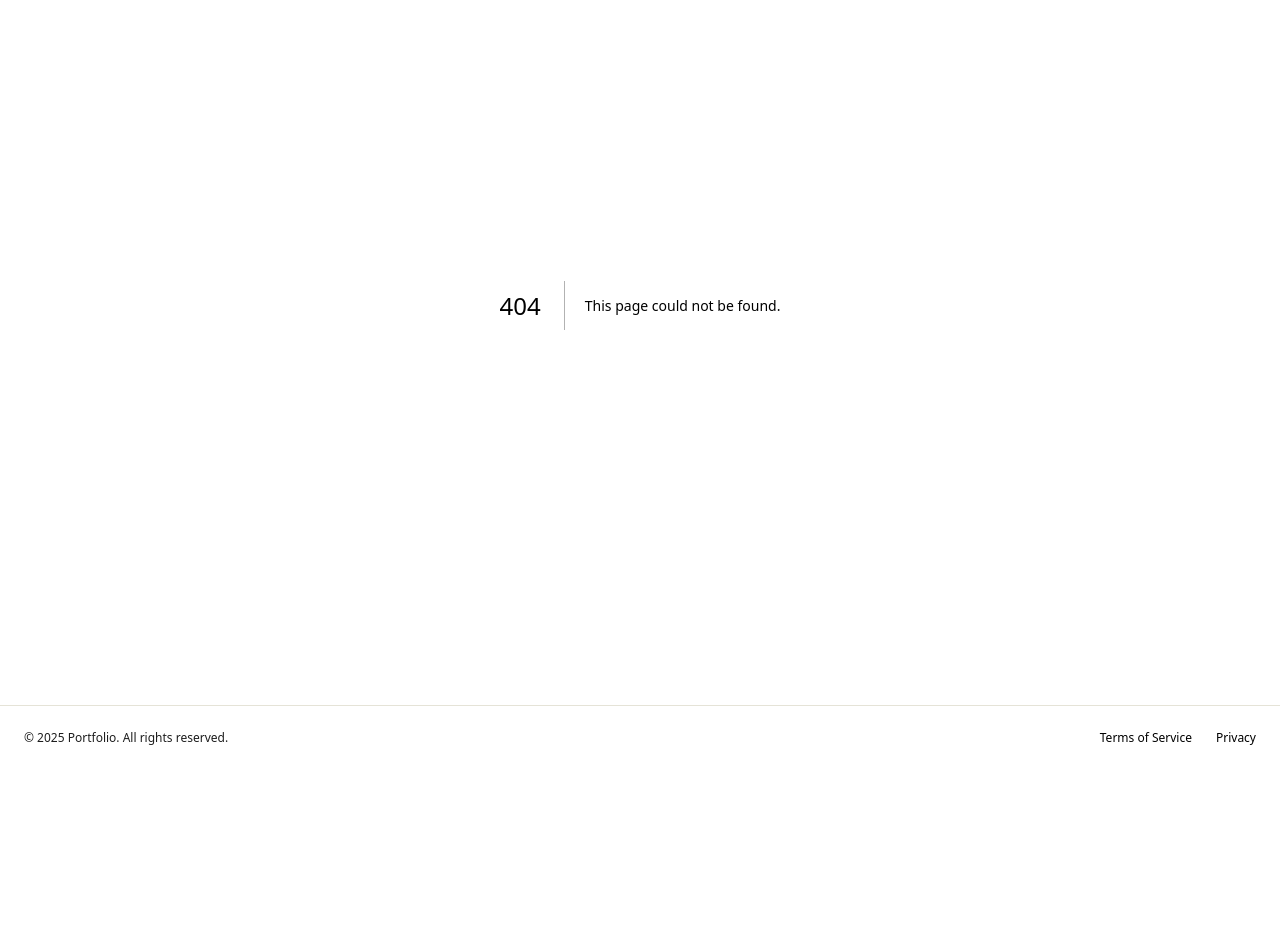
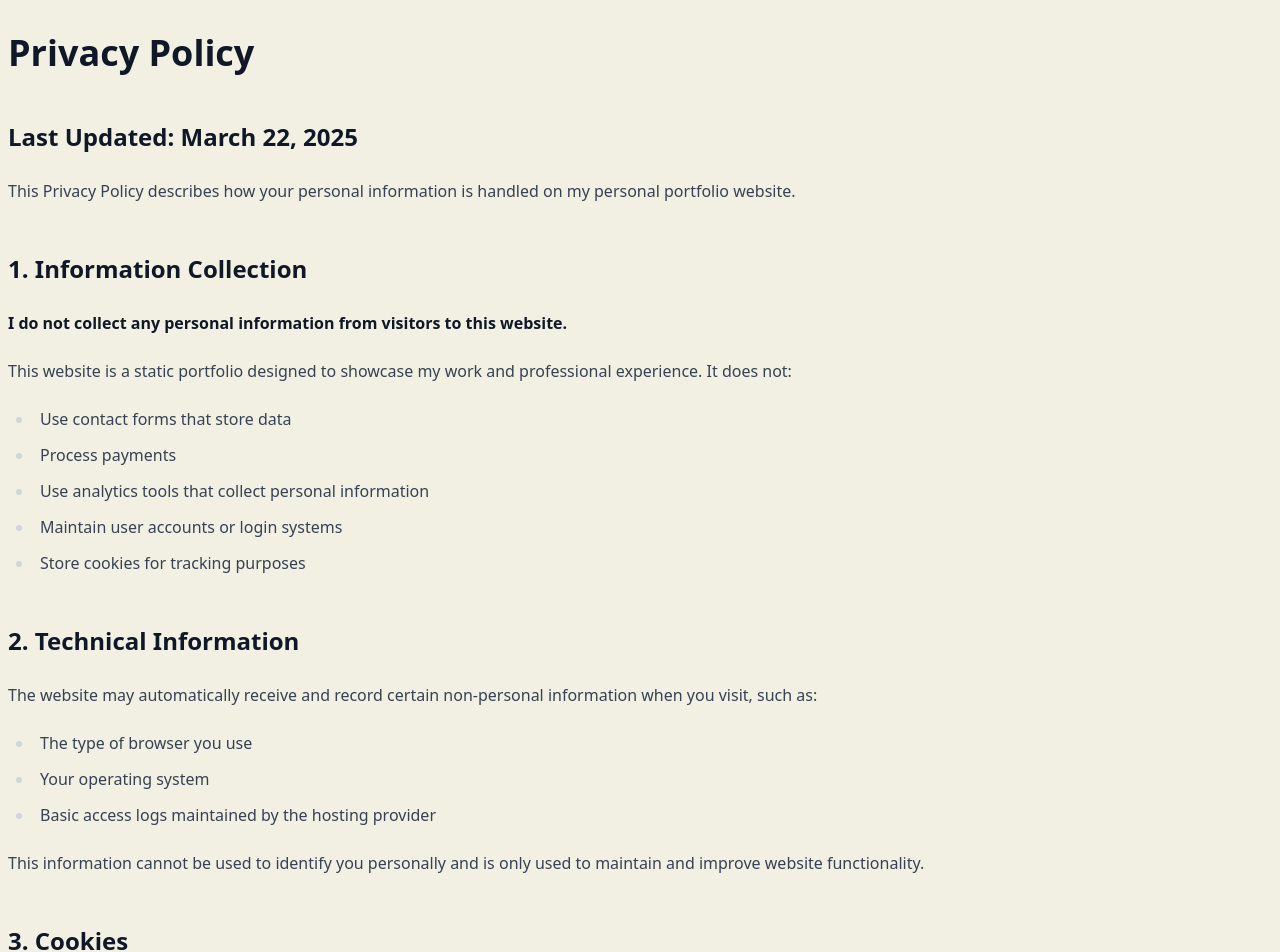
Before and after one commit to Federiko9811/portfolio-frontend, a Next.js app: page /privacy in a window 1280 px wide. Before the commit this address had no page. Shown: the part 160-1112 px from the top of the page. Before the commit the page ends 930 px from the top, so only its background shows below. Built offline with nearby package versions, Linux system fonts and the light colour scheme; what tailwindcss-animated would draw is missing.

Commit message:
add terms of service and privacy pages

```diff
--- /dev/null
+++ b/app/privacy/page.tsx
@@ -0,0 +1,85 @@
+'use client'
+import React, { useRef } from 'react';
+import BaseContainer from "@/components/containers/base-container";
+import { motion, useInView } from "framer-motion";
+
+const PrivacyPage = () => {
+    const contentRef = useRef(null);
+    const isInView = useInView(contentRef, { once: true, amount: 0.1 });
+
+    return (
+        <BaseContainer>
+            <motion.div
+                className="prose max-w-none dark:prose-invert min-h-screen py-12 md:py-24 lg:py-32"
+                ref={contentRef}
+                initial={{ opacity: 0 }}
+                animate={isInView ? { opacity: 1 } : { opacity: 0 }}
+                transition={{ duration: 0.6 }}
+            >
+                <motion.h1
+                    initial={{ opacity: 0, y: 20 }}
+                    animate={isInView ? { opacity: 1, y: 0 } : { opacity: 0, y: 20 }}
+                    transition={{ delay: 0.2, duration: 0.5 }}
+                >
+                    Privacy Policy
+                </motion.h1>
+
+                <motion.div
+                    initial={{ opacity: 0, y: 20 }}
+                    animate={isInView ? { opacity: 1, y: 0 } : { opacity: 0, y: 20 }}
+                    transition={{ delay: 0.4, duration: 0.5 }}
+                >
+                    <h2>Last Updated: March 22, 2025</h2>
+
+                    <p>This Privacy Policy describes how your personal information is handled on my personal portfolio website.</p>
+
+                    <h2>1. Information Collection</h2>
+                    <p><strong>I do not collect any personal information from visitors to this website.</strong></p>
+                    <p>This website is a static portfolio designed to showcase my work and professional experience. It does not:</p>
+                    <ul>
+                        <li>Use contact forms that store data</li>
+                        <li>Process payments</li>
+                        <li>Use analytics tools that collect personal information</li>
+                        <li>Maintain user accounts or login systems</li>
+                        <li>Store cookies for tracking purposes</li>
+                    </ul>
+
+                    <h2>2. Technical Information</h2>
+                    <p>The website may automatically receive and record certain non-personal information when you visit, such as:</p>
+                    <ul>
+                        <li>The type of browser you use</li>
+                        <li>Your operating system</li>
+                        <li>Basic access logs maintained by the hosting provider</li>
+                    </ul>
+                    <p>This information cannot be used to identify you personally and is only used to maintain and improve website functionality.</p>
+
+                    <h2>3. Cookies</h2>
+                    <p>This website uses only essential cookies necessary for the proper functioning of the website. These cookies do not track you or collect personal information.</p>
+
+                    <h2>4. Third-party Services</h2>
+                    <p>This website may use third-party services such as:</p>
+                    <ul>
+                        <li>Font providers (like Google Fonts)</li>
+                        <li>Code hosting platforms (like GitHub)</li>
+                        <li>Content delivery networks (CDNs)</li>
+                    </ul>
+                    <p>These services may have their own privacy policies and collection practices that are not covered by this privacy policy.</p>
+
+                    <h2>5. External Links</h2>
+                    <p>This website contains links to external sites that are not operated by me. I have no control over the content and privacy practices of these sites and cannot accept responsibility for their respective privacy policies.</p>
+
+                    <h2>6. Children&#39;s Privacy</h2>
+                    <p>This website does not knowingly collect any personally identifiable information from children under the age of 13.</p>
+
+                    <h2>7. Changes to This Privacy Policy</h2>
+                    <p>I may update this privacy policy from time to time. I will notify you of any changes by posting the new privacy policy on this page and updating the &#34;Last Updated&#34; date.</p>
+
+                    <h2>8. Contact Information</h2>
+                    <p>If you have any questions about this Privacy Policy, please contact me through the contact information provided on the website.</p>
+                </motion.div>
+            </motion.div>
+        </BaseContainer>
+    );
+};
+
+export default PrivacyPage;
--- /dev/null
+++ b/app/terms-of-service/page.tsx
@@ -0,0 +1,71 @@
+'use client'
+import React, { useRef } from 'react';
+import BaseContainer from "@/components/containers/base-container";
+import { motion, useInView } from "framer-motion";
+
+const TermsOfService = () => {
+    const contentRef = useRef(null);
+    const isInView = useInView(contentRef, { once: true, amount: 0.1 });
+
+    return (
+        <BaseContainer>
+            <motion.div
+                className="prose max-w-none dark:prose-invert min-h-screen py-12 md:py-24 lg:py-32"
+                ref={contentRef}
+                initial={{ opacity: 0 }}
+                animate={isInView ? { opacity: 1 } : { opacity: 0 }}
+                transition={{ duration: 0.6 }}
+            >
+                <motion.h1
+                    initial={{ opacity: 0, y: 20 }}
+                    animate={isInView ? { opacity: 1, y: 0 } : { opacity: 0, y: 20 }}
+                    transition={{ delay: 0.2, duration: 0.5 }}
+                >
+                    Terms of Service
+                </motion.h1>
+
+                <motion.div
+                    initial={{ opacity: 0, y: 20 }}
+                    animate={isInView ? { opacity: 1, y: 0 } : { opacity: 0, y: 20 }}
+                    transition={{ delay: 0.4, duration: 0.5 }}
+                >
+                    <h2>Last Updated: March 22, 2025</h2>
+
+                    <p>Welcome to my personal portfolio website. By accessing or using this website, you agree to be bound by these Terms of Service.</p>
+
+                    <h2>1. Website Usage</h2>
+                    <p>This website is provided for informational and showcase purposes only. The content displayed here represents my personal work, projects, and professional background.</p>
+
+                    <h2>2. Intellectual Property</h2>
+                    <p>All content on this website, including but not limited to text, graphics, logos, images, audio clips, digital downloads, data compilations, and software, is my property or the property of my content suppliers and is protected by international copyright laws.</p>
+
+                    <h2>3. User Conduct</h2>
+                    <p>When using this website, you agree not to:</p>
+                    <ul>
+                        <li>Use the website in any way that may impair its functionality or interfere with other users&#39; use</li>
+                        <li>Attempt to gain unauthorized access to any portion of the website</li>
+                        <li>Use the website for any unlawful purpose or in violation of these terms</li>
+                    </ul>
+
+                    <h2>4. External Links</h2>
+                    <p>This website may contain links to external websites that are not operated by me. I have no control over the content and practices of these sites and cannot accept responsibility for their respective privacy policies.</p>
+
+                    <h2>5. Limitation of Liability</h2>
+                    <p>The information on this website is provided on an &#34;as is&#34; basis. I make no representations or warranties of any kind, express or implied, regarding the accuracy, adequacy, validity, reliability, availability, or completeness of any information on this website.</p>
+                    <p>In no event will I be liable for any loss or damage including without limitation, indirect or consequential loss or damage, or any loss or damage whatsoever arising from loss of data or profits arising out of, or in connection with, the use of this website.</p>
+
+                    <h2>6. Changes to Terms</h2>
+                    <p>I reserve the right to modify these terms at any time without prior notice. By continuing to use the website after such modifications, you agree to be bound by the revised terms.</p>
+
+                    <h2>7. Governing Law</h2>
+                    <p>These Terms shall be governed and construed in accordance with the laws applicable to my jurisdiction, without regard to its conflict of law principles.</p>
+
+                    <h2>8. Contact Information</h2>
+                    <p>For any questions regarding these Terms of Service, please contact me through the contact information provided on the website.</p>
+                </motion.div>
+            </motion.div>
+        </BaseContainer>
+    );
+};
+
+export default TermsOfService;
--- a/components/footer.tsx
+++ b/components/footer.tsx
@@ -10,10 +10,10 @@ const Footer = () => {
             className="flex flex-col gap-2 sm:flex-row py-6 w-full shrink-0 items-center px-4 md:px-6 border-t">
             <p className="text-xs text-muted-foreground">© {currentYear} Portfolio. All rights reserved.</p>
             <nav className="sm:ml-auto flex gap-4 sm:gap-6">
-                <Link href="#" className="text-xs hover:underline underline-offset-4">
+                <Link href="/terms-of-service" className="text-xs hover:underline underline-offset-4">
                     Terms of Service
                 </Link>
-                <Link href="#" className="text-xs hover:underline underline-offset-4">
+                <Link href="/privacy" className="text-xs hover:underline underline-offset-4">
                     Privacy
                 </Link>
             </nav>
```
